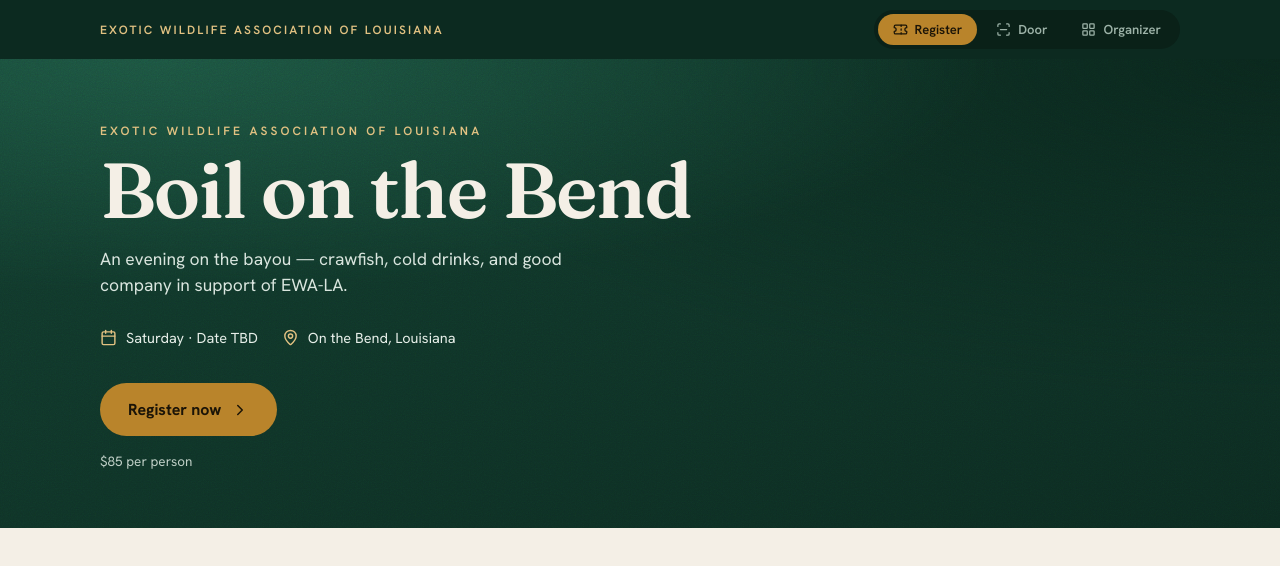
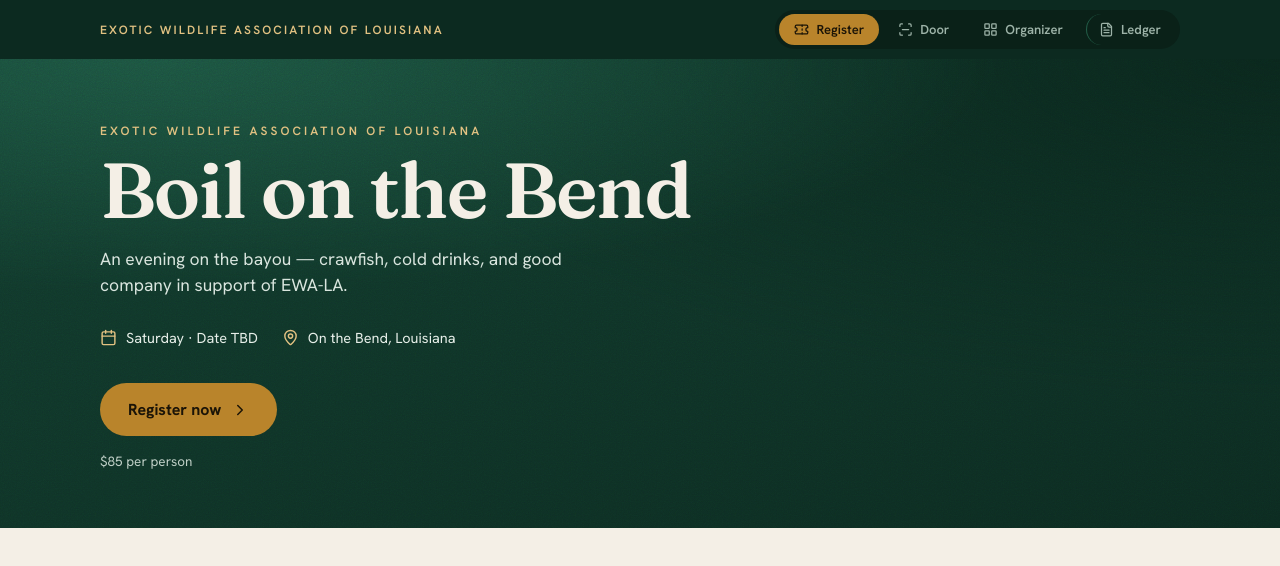
Before and after one commit to brenlamar88/eventreg, a React (Vite) app: page / in a window 1280 px wide. Shown: the top 566 px of the page. Built offline with nearby package versions, Linux system fonts and the light colour scheme.

Commit message:
Add Ledger nav button linking to auction settlement (/?app=settlement)
https://claude.ai/code/session_0192Wro5LGM5SCgv2VaqyX8X

```diff
--- a/src/BoilOnTheBend.jsx
+++ b/src/BoilOnTheBend.jsx
@@ -3,7 +3,7 @@ import {
   Calendar, MapPin, Check, ChevronRight, ChevronLeft, Users, Plus, Minus,
   ShieldCheck, Lock, Trash2, UserPlus, Search, CheckCircle2, Circle,
   Upload, Heart, LayoutGrid, Ticket, Database, RefreshCw, AlertTriangle,
-  ScanLine, CreditCard,
+  ScanLine, CreditCard, FileText,
 } from "lucide-react";
 
 /* ============================================================================
@@ -462,6 +462,7 @@ export default function BoilOnTheBend() {
         <button className={view === "register" ? "on" : ""} onClick={() => setView("register")}><Ticket size={15} /> Register</button>
         <button className={view === "door" ? "on" : ""} onClick={() => setView("door")}><ScanLine size={15} /> Door</button>
         <button className={view === "admin" ? "on" : ""} onClick={() => setView("admin")}><LayoutGrid size={15} /> Organizer</button>
+        <button onClick={() => window.location.href = "/?app=settlement"} style={{ borderLeft: "1px solid #23604A", marginLeft: 4, paddingLeft: 12 }}><FileText size={15} /> Ledger</button>
       </div>
     </div></div>
   );
```
